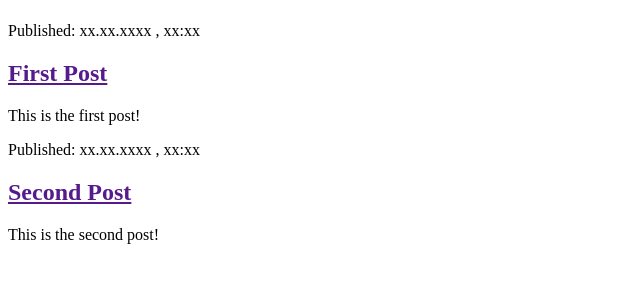
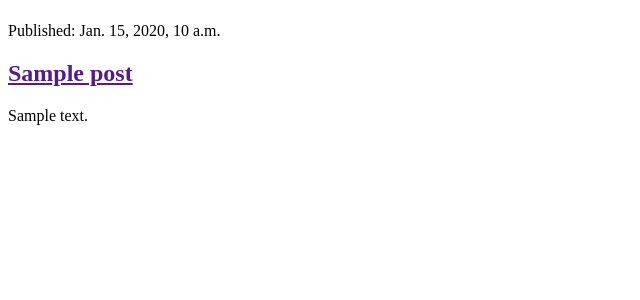
Before and after one commit to johnisjuan/blog-site, a Django app: page / in a window 1280 px wide. Shown: the part 58-358 px from the top of the page, without its empty margins (0-640 px from the left). Run offline with Django 5.2, Linux system fonts and the light colour scheme; tables that the repository leaves empty hold one stand-in row (values such as "Sample post").

Commit message:
Added template

```diff
--- a/blog/templates/blog/post_list.html
+++ b/blog/templates/blog/post_list.html
@@ -10,17 +10,13 @@
         <h1><a href="">TALK-TO-ME</a></h1>
     </header>
 
+{% for post in posts %}
     <article>
-        <time>Published: xx.xx.xxxx , xx:xx</time>
-        <h2><a href="">First Post</a></h2>
-        <p>This is the first post!</p>
+        <time>Published: {{ post.publish_date }}</time>
+        <h2><a href="">{{ post.title }}</a></h2>
+        <p>{{ post.text|linebreaksbr }}</p>
     </article>
-
-    <article>
-        <time>Published: xx.xx.xxxx , xx:xx</time>
-        <h2><a href="">Second Post</a></h2>
-        <p>This is the second post!</p>
-    </article>
+{% endfor %}
 
 </body>
 </html>
--- a/blog/views.py
+++ b/blog/views.py
@@ -1,6 +1,9 @@
 from django.shortcuts import render
+from .models import Post
+from django.utils import timezone
 
 # Create your views here.
 
 def post_list(request):
-    return render(request, 'blog/post_list.html', {})
+    posts = Post.objects.filter(publish_date__lte=timezone.now()).order_by('publish_date')
+    return render(request, 'blog/post_list.html', {'posts':posts})
```
